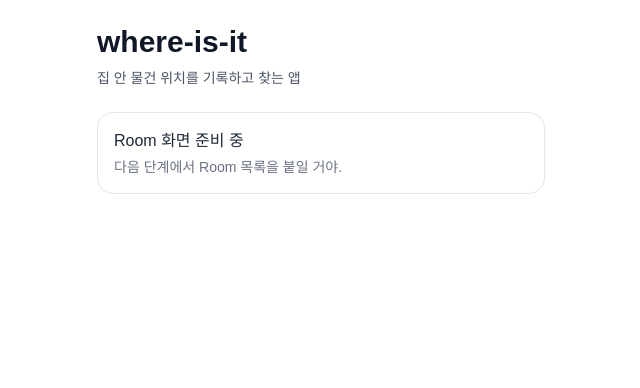
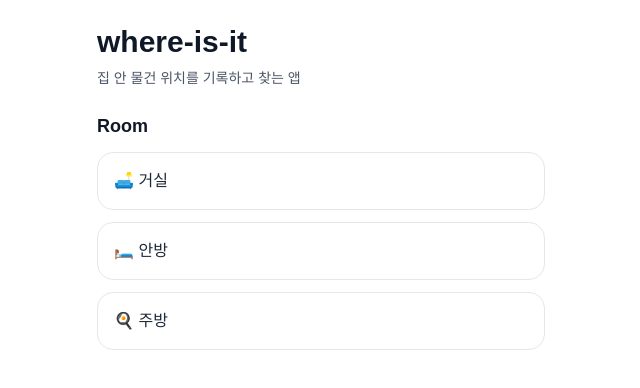
Before and after one commit to tauriqon/where-is-it-next, a Next.js app: page / in a window 1280 px wide. Shown: the top 388 px of the page, without its empty margins (319-959 px from the left). Built offline with nearby package versions, Linux system fonts and the light colour scheme.

Commit message:
feat: show room list on home page

```diff
--- a/app/page.js
+++ b/app/page.js
@@ -1,3 +1,5 @@
+import { ROOMS } from "@/data/rooms"
+
 export default function HomePage() {
   return (
     <main className="min-h-screen bg-white p-6">
@@ -10,14 +12,24 @@ export default function HomePage() {
           집 안 물건 위치를 기록하고 찾는 앱
         </p>
 
-        <div className="mt-6 rounded-2xl border border-gray-200 p-4">
-          <p className="text-base font-medium text-gray-800">
-            Room 화면 준비 중
-          </p>
-          <p className="mt-1 text-sm text-gray-500">
-            다음 단계에서 Room 목록을 붙일 거야.
-          </p>
-        </div>
+        <section className="mt-6">
+          <h2 className="text-lg font-semibold text-gray-900">
+            Room
+          </h2>
+        <div className="mt-3 space-y-3">
+            {ROOMS.map((room) => (
+              <div
+                key={room.id}
+                className="rounded-2xl border border-gray-200 p-4"
+              >
+                <p className="text-base font-medium text-gray-800">
+                  {room.emoji} {room.name}
+                </p>
+              </div>
+            ))}
+          </div>
+        </section>
+
       </div>
     </main>
   )
--- /dev/null
+++ b/data/rooms.js
@@ -0,0 +1,5 @@
+export const ROOMS = [
+  { id: 1, name: "거실", emoji: "🛋️" },
+  { id: 2, name: "안방", emoji: "🛏️" },
+  { id: 3, name: "주방", emoji: "🍳" },
+]
```
